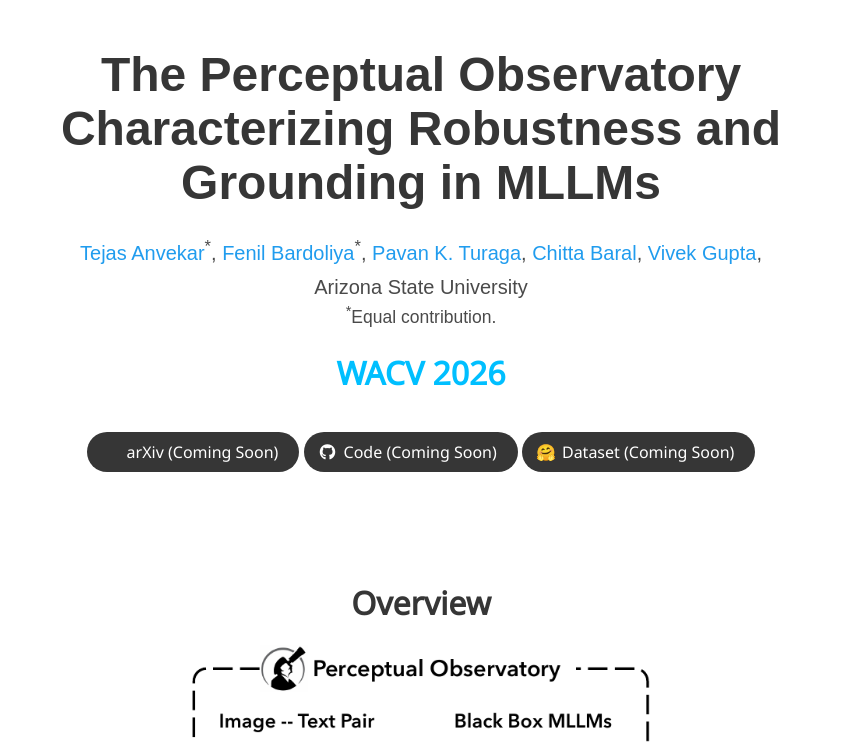
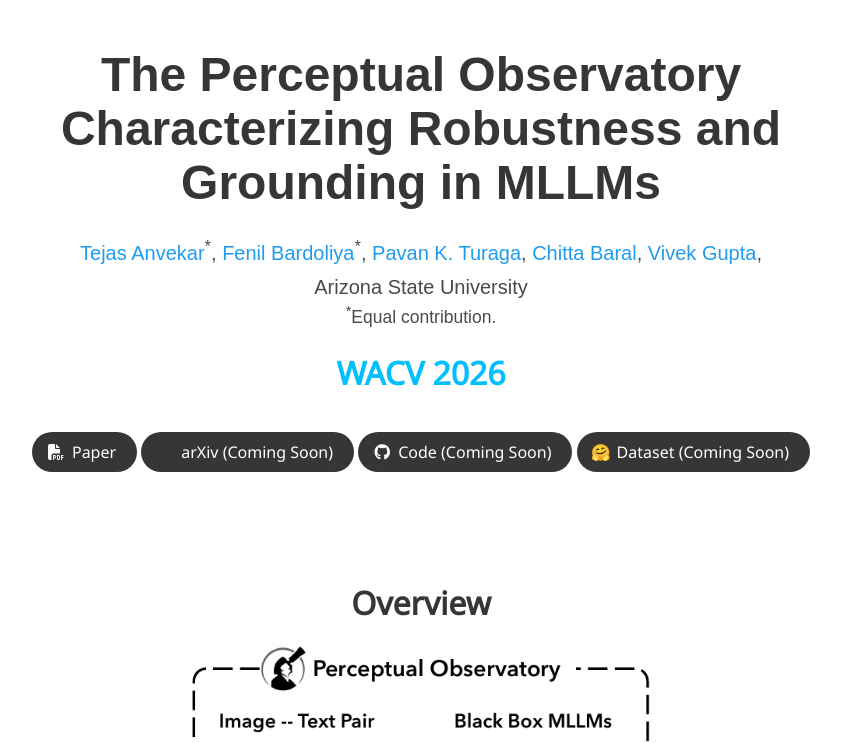
Before and after one commit to coral-lab-asu/PerceptualObservatory, a plain HTML site: page index.html in a window 1280 px wide. Shown: the top 743 px of the page, without its empty margins (219-1060 px from the left). Drawn offline with nearby package versions, Linux system fonts and the light colour scheme; some icons are missing; a web font is replaced by a local one.

Commit message:
added paper pdf (wacv-camera-ready)

```diff
--- a/index.html
+++ b/index.html
@@ -115,15 +115,15 @@
           <div class="column has-text-centered">
             <div class="publication-links">
               <!-- PDF Link. -->
-              <!-- <span class="link-block">
-                <a href="https://arxiv.org/pdf/2011.12948"
+              <span class="link-block">
+                <a href="./static/images/Perceptual_Observatory-Camera_Ready-WACV.pdf"
                    class="external-link button is-normal is-rounded is-dark">
                   <span class="icon">
                       <i class="fas fa-file-pdf"></i>
                   </span>
                   <span>Paper</span>
                 </a>
-              </span> -->
+              </span>
               <span class="link-block">
                 <a href=""
                    class="external-link button is-normal is-rounded is-dark">
```
Also changed, not shown: 1 other file.
